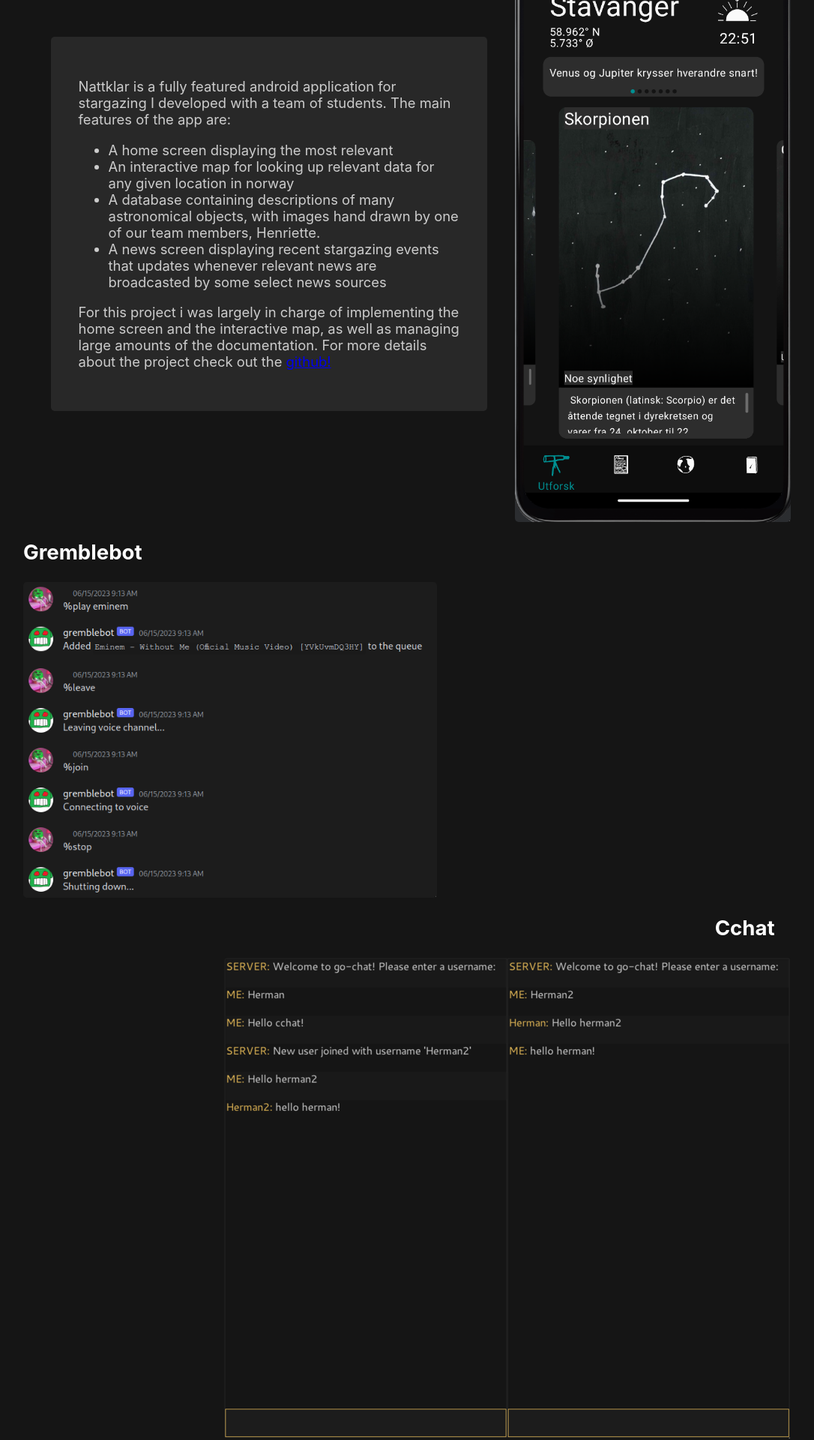
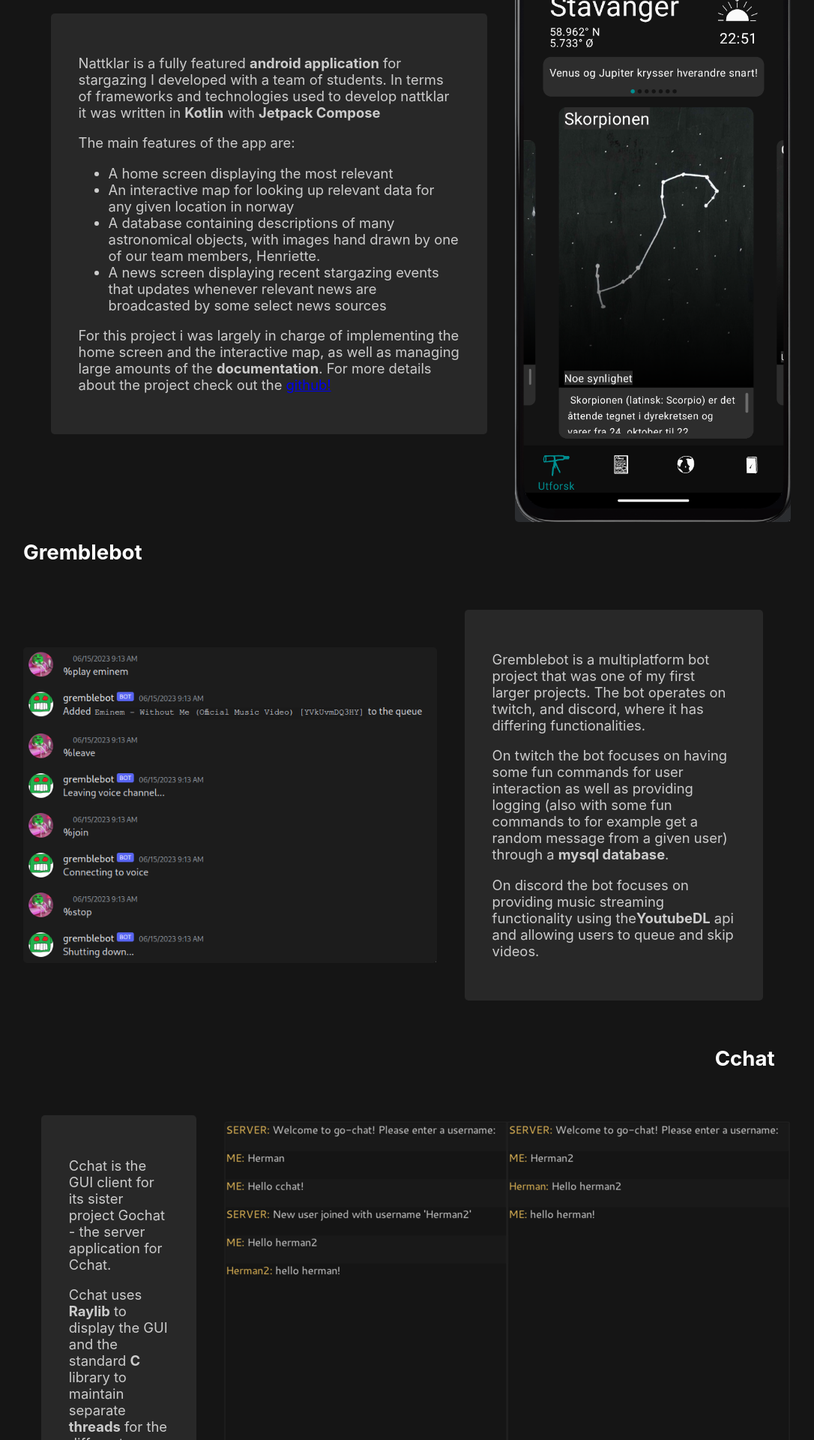
Before and after one commit to gremble0/gremble.dev, a React (Create React App) app: page / in a window 1280 px wide. Shown: the part 1580-3500 px from the top of the page at 75% size, without its empty margins (97-1183 px from the left). Built offline with nearby package versions, Linux system fonts and the light colour scheme; a web font is replaced by a local one.

Commit message:
Add more descriptions for each project

```diff
--- a/src/index.tsx
+++ b/src/index.tsx
@@ -33,8 +33,10 @@ function App() {
             url: "https://github.com/gremble0/nattklar",
             description: (
                 <div className="project-description">
-                    <p>Nattklar is a fully featured android application for stargazing I developed
-                       with a team of students. The main features of the app are:</p>
+                    <p>Nattklar is a fully featured <b>android application</b> for stargazing I developed
+                       with a team of students. In terms of frameworks and technologies used to develop nattklar
+                       it was written in <b>Kotlin</b> with <b>Jetpack Compose</b></p>
+                    <p>The main features of the app are:</p>
                     <ul>
                         <li>A home screen displaying the most relevant</li>
                         <li>An interactive map for looking up relevant data for any given location in norway</li>
@@ -44,7 +46,7 @@ function App() {
                             relevant news are broadcasted by some select news sources</li>
                     </ul>
                     <p>For this project i was largely in charge of implementing the home screen and
-                       the interactive map, as well as managing large amounts of the documentation.
+                       the interactive map, as well as managing large amounts of the <b>documentation</b>.
                        For more details about the project check out the <a href="https://github.com/gremble0/nattklar">
                        github!</a></p>
                 </div>
@@ -54,25 +56,53 @@ function App() {
             projectName: "gremblebot",
             imageSrc: "/assets/images/gremblebot.png",
             url: "https://github.com/gremble0/gremblebot",
-            description: <p></p>,
+            description: (
+                <div className="project-description">
+                    <p>Gremblebot is a multiplatform bot project that was one of my first larger projects.
+                       The bot operates on twitch, and discord, where it has differing functionalities.</p>
+                    <p>On twitch the bot focuses on having some fun commands for user interaction as well
+                       as providing logging (also with some fun commands to for example get a random message
+                       from a given user) through a <b>mysql database</b>.</p>
+                    <p>On discord the bot focuses on providing music streaming functionality using the
+                       <b>YoutubeDL</b> api and allowing users to queue and skip videos.</p>
+                </div>
+            ),
         },
         {
             projectName: "cchat",
             imageSrc: "/assets/images/cchat.png",
             url: "https://github.com/gremble0/cchat",
-            description: <p></p>,
+            description: (
+                <div className="project-description">
+                    <p>Cchat is the GUI client for its sister project Gochat - the server application for Cchat.</p>
+                    <p>Cchat uses <b>Raylib</b> to display the GUI and the standard <b>C</b> library to maintain
+                        separate <b>threads</b> for the different components of the program as well as
+                        communicating with the server over a <b>TCP</b> connection</p>
+                </div>
+            ),
         },
         {
             projectName: "gochat",
             imageSrc: "/assets/images/gochat.png",
             url: "https://github.com/gremble0/gochat",
-            description: <p></p>,
+            description: (
+                <div className="project-description">
+                    <p>Gochat is the server application for its sister project Cchat - the GUI client for Gochat</p>
+                    <p>As the creative name implies gochat is written in <b>Go</b></p>
+                    <p>Similar to gremblebot gochat also logs information about users and messages that connect
+                       to the server with a <b>postgres database</b>.</p>
+                </div>
+            ),
         },
         {
             projectName: "snake",
             imageSrc: "/assets/images/snake.png",
             url: "https://github.com/gremble0/snake",
-            description: <p></p>,
+            description: (
+                <div className="project-description">
+                    <p>This project is a GUI implementation of the classic Snake game written in <b>Java</b></p>
+                </div>
+            ),
         },
     ]
 
```
